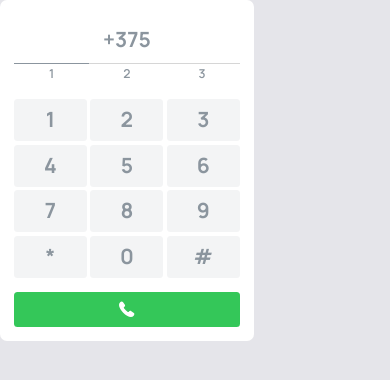
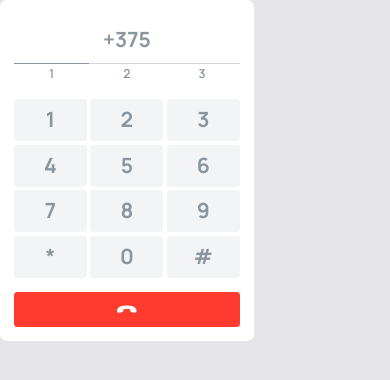
Before and after one commit to Andrej-Novik/ado, a Vue app: page / in a window 390 px wide. Shown: the top 380 px of the page. Built offline with nearby package versions, Linux system fonts and the light colour scheme.

Commit message:
feat: - phone input

```diff
--- a/src/components/common/PhoneInput.vue
+++ b/src/components/common/PhoneInput.vue
@@ -32,7 +32,8 @@ export default {
   props: {
     type: {
       type: String,
-      default: "green",
+      default: "",
+      required: true,
       validator: (value) => ["red", "green"].includes(value),
     },
   },
@@ -58,12 +59,12 @@ export default {
   },
   computed: {
     buttunType() {
-      let type = {
-        color: "green",
-        icon: "/icons/green-call.svg",
-      };
+      let type = {};
       if (this.type === "red") {
         (type.color = "red"), (type.icon = "/icons/red-call.svg");
+      }
+      if (this.type === "green") {
+        (type.color = "green"), (type.icon = "/icons/green-call.svg");
       }
       return type;
     },
--- a/src/views/MainPage.vue
+++ b/src/views/MainPage.vue
@@ -1,6 +1,6 @@
 <template>
   <div>
-    <PhoneInput />
+    <PhoneInput type="red" />
   </div>
 </template>
 
```
